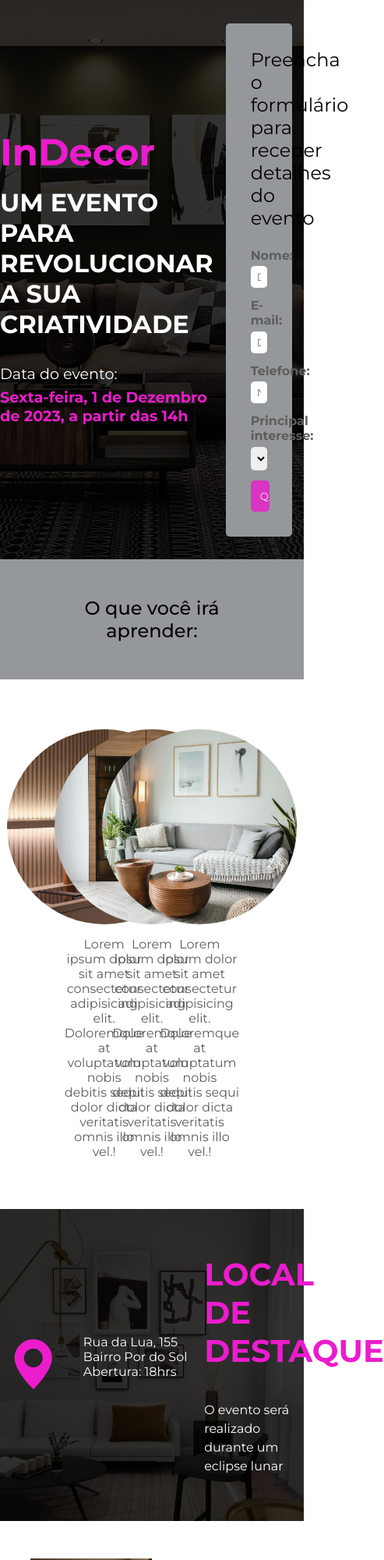
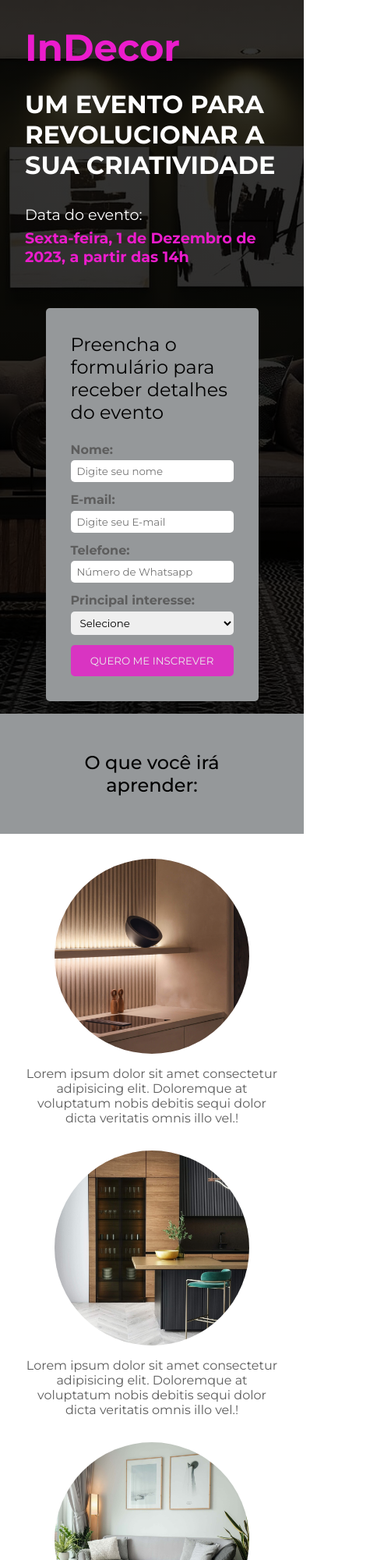
Before and after one commit to Lucs25/InDecor, a plain HTML site: page index.html in a window 390 px wide. Shown: the top 2000 px of the page at 78% size, 493 px wide, since content can reach past the window. Drawn offline with nearby package versions, Linux system fonts and the light colour scheme.

Commit message:
add responsividade-450px para smartphone

```diff
--- a/index.html
+++ b/index.html
@@ -18,7 +18,7 @@
 </head>
 
 <body>
-  <header id="event-description">
+  <header id="event-description"> <!-- Home -->
     <div id="disclaimer">
       <h2>InDecor</h2>
       <p class="about-event">Um evento para revolucionar a sua criatividade</p>
@@ -54,7 +54,7 @@
       </form>
     </div>
   </header>
-  <section id="key-benefits">
+  <section id="key-benefits"> <!-- Mid -->
     <h2>O que você irá aprender:</h2>
     <div class="benefits">
       <div class="benefit">
@@ -73,7 +73,7 @@
           dicta veritatis omnis illo vel.!</p>
       </div>
   </section>
-  <section id='location'>
+  <section id='location'> <!-- Location -->
     <div id="address"><i class="bi bi-geo-alt-fill"></i>
       <div class="address-details">
         <p>Rua da Lua, 155</p>
--- a/style.css
+++ b/style.css
@@ -9,3 +9,100 @@
 @import "./CSS/Act.css";
 
 @import "./CSS/Footer.css";
+
+@media (max-width: 450px) {
+  .btn {
+    opacity: 0.8;
+  }
+
+  #event-description {
+    flex-direction: column;
+    height: auto;
+  }
+
+  #disclaimer {
+    padding: 2em;
+  }
+
+  #disclaimer h2 {
+    margin-bottom: 0.5em;
+  }
+
+  #subscription-form {
+    max-width: 70%;
+  }
+  .benefits {
+    flex-direction: column;
+    align-items: center;
+    width: auto;
+    padding: 2em;
+  }
+
+  .benefit {
+    max-width: 100%;
+    margin-bottom: 2em;
+  }
+
+  #location {
+    flex-direction: column;
+    height: auto;
+    text-align: center;
+    padding: 2em 0;
+  }
+
+  #address {
+    order: 2;
+    flex-direction: column;
+    max-width: 100%;
+  }
+
+  #address i {
+    margin: 0.3em 0;
+  }
+
+  #about-location {
+    order: 1;
+    max-width: 100%;
+  }
+
+  #about-location h3 {
+    margin-bottom: 0;
+  }
+
+  #about-location p {
+    display: none;
+  }
+
+  .detail {
+    flex-direction: column;
+    margin-bottom: 0.5em;
+    gap: 0;
+  }
+
+  .detail img {
+    width: 100%;
+    margin: 2em 0;
+  }
+
+  #detail-1 img {
+    display: none;
+  }
+
+  .detail-description {
+    padding: 0;
+  }
+
+  #detail-3 img {
+    order: 2;
+  }
+
+  #cta {
+    text-align: center;
+  }
+
+  #cta .btn {
+    width: 80%;
+  }
+}
+
+/* Adicionar responsividade para tablet768 */
```
Also changed, not shown: CSS/Mid.css (line endings or trailing spaces).
